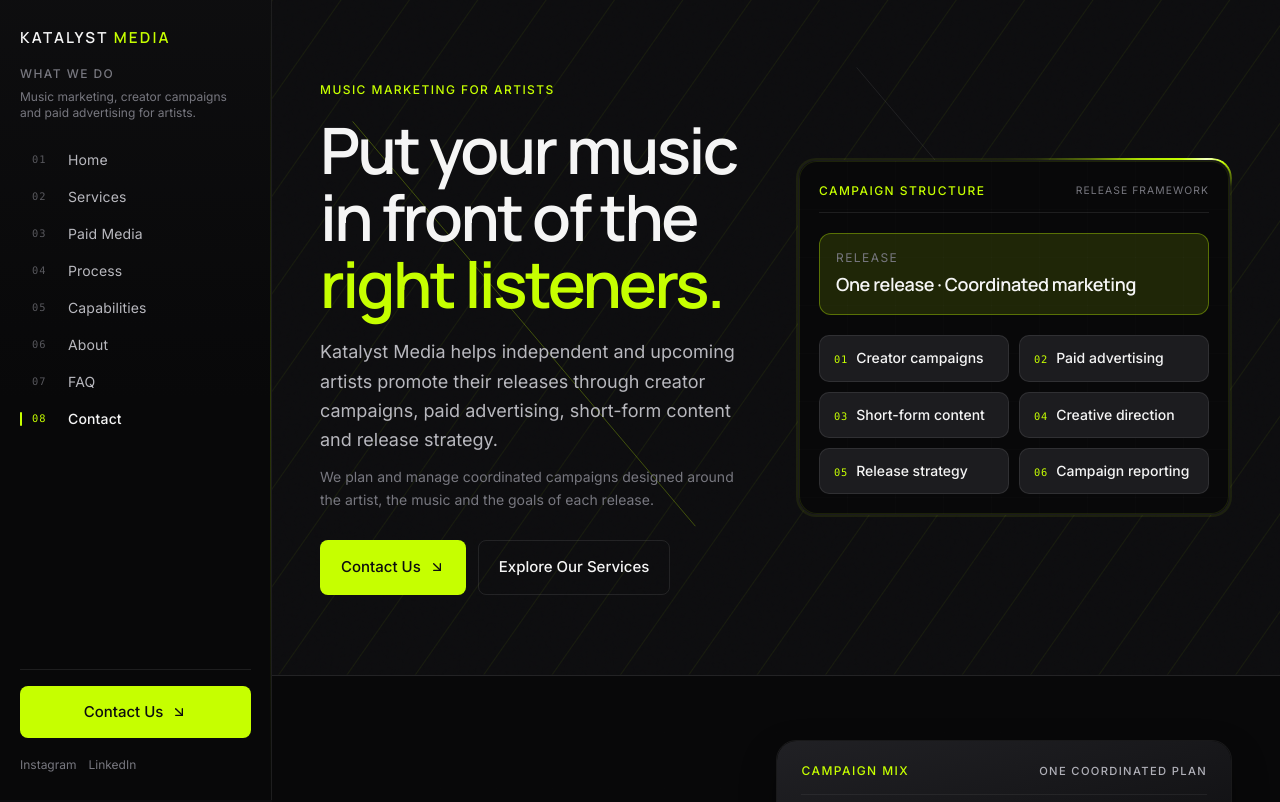
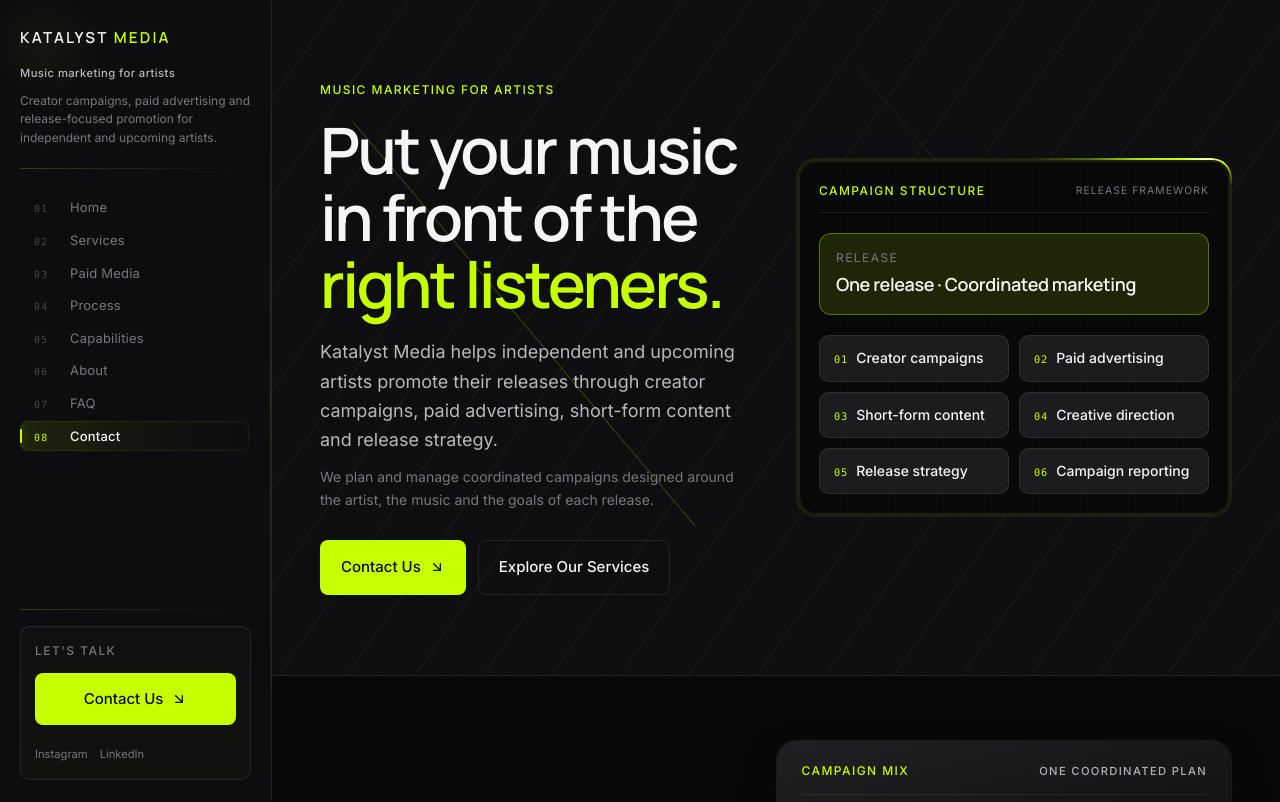
Before and after one commit to vromeofficial-hub/katalyst-media, a Next.js app: page / in a window 1280 px wide. Shown: the top 802 px of the page. Built offline with nearby package versions, Linux system fonts and the light colour scheme; no server answers.

Commit message:
Refine the desktop sidebar into three clearer brand, nav, and contact zones.

```diff
--- a/src/components/layout/Sidebar.tsx
+++ b/src/components/layout/Sidebar.tsx
@@ -8,6 +8,7 @@ import { company, getSocialLinks, hasPublicEmail } from "@/content/company";
 import { primaryCta, primaryNav } from "@/content/navigation";
 import { useActiveSection } from "@/hooks/useActiveSection";
 import { cn } from "@/lib/utils";
+import "./sidebar.css";
 
 export function Sidebar() {
   const pathname = usePathname();
@@ -15,31 +16,36 @@ export function Sidebar() {
   const isHome = pathname === "/";
   const socialLinks = getSocialLinks();
   const ctaHref = isHome ? `#${primaryCta.id}` : primaryCta.href;
+  const showContactDetails = hasPublicEmail() || socialLinks.length > 0;
 
   return (
-    <aside className="fixed inset-y-0 left-0 z-40 hidden w-[272px] flex-col border-r border-border-dark bg-deep-black lg:flex">
+    <aside className="sidebar fixed inset-y-0 left-0 z-40 hidden w-[272px] flex-col border-r border-border-dark lg:flex">
       <div
-        className="pointer-events-none absolute inset-0 bg-gradient-to-b from-elevated/20 via-transparent to-transparent"
-        aria-hidden="true"
-      />
-      <div
-        className="pointer-events-none absolute inset-y-0 right-0 w-px bg-gradient-to-b from-transparent via-acid-lime/20 to-transparent"
+        className="pointer-events-none absolute inset-y-0 right-0 w-px bg-gradient-to-b from-transparent via-acid-lime/18 to-transparent"
         aria-hidden="true"
       />
 
-      <div className="relative flex min-h-0 flex-1 flex-col px-5 py-6">
-        <div className="shrink-0">
-          <Wordmark className="text-[0.82rem]" />
-          <p className="mt-4 text-[0.75rem] leading-snug text-muted-grey">
-            <span className="label-caps mb-1.5 block text-muted-grey">
-              {company.focusLabel}
-            </span>
-            {company.positioning}
+      <div className="relative flex min-h-0 flex-1 flex-col px-5 pb-5 pt-6">
+        <div className="relative shrink-0 pb-5">
+          <div
+            className="sidebar__glow pointer-events-none absolute -left-3 -top-2 h-16 w-28 opacity-80"
+            aria-hidden="true"
+          />
+          <Wordmark className="relative text-[0.82rem]" />
+          <p className="relative mt-4 text-[0.7rem] font-medium leading-snug tracking-[0.04em] text-soft-grey">
+            {company.heroEyebrow}
           </p>
+          <p className="relative mt-2.5 max-w-[14.5rem] text-[0.75rem] leading-[1.55] text-muted-grey">
+            {company.sidebarDescription}
+          </p>
+          <div
+            className="sidebar__brand-divider mt-5 h-px w-full"
+            aria-hidden="true"
+          />
         </div>
 
         <nav
-          className="mt-5 flex min-h-0 flex-1 flex-col gap-px overflow-y-auto pr-0.5"
+          className="flex min-h-0 flex-1 flex-col justify-start gap-0.5 overflow-y-auto py-1 pr-0.5"
           aria-label="Primary"
         >
           {primaryNav.map((item) => {
@@ -51,34 +57,34 @@ export function Sidebar() {
                 item={item}
                 aria-current={active ? "true" : undefined}
                 className={cn(
-                  "group relative flex items-center gap-3 rounded-[8px] py-2 pl-3 pr-2 text-sm tracking-[0.01em] transition-colors duration-200",
+                  "sidebar__nav-link group relative flex items-baseline gap-3 rounded-[8px] py-[0.55rem] pl-3.5 pr-2.5 text-[0.8125rem] tracking-[0.015em] transition-[color,background-color,box-shadow] duration-200",
                   active
                     ? "text-off-white"
-                    : "text-soft-grey hover:bg-elevated/40 hover:text-off-white",
+                    : "text-muted-grey hover:bg-elevated/35 hover:text-soft-grey",
                 )}
               >
                 <span
                   className={cn(
-                    "absolute left-0 top-1/2 h-3.5 w-[2px] -translate-y-1/2 rounded-full transition-colors duration-200",
+                    "absolute left-0 top-1/2 h-3.5 w-[2px] -translate-y-1/2 rounded-full transition-[background-color,box-shadow,opacity] duration-200",
                     active
-                      ? "bg-acid-lime"
-                      : "bg-transparent group-hover:bg-muted-grey/50",
+                      ? "sidebar__nav-accent bg-acid-lime"
+                      : "bg-transparent opacity-0 group-hover:bg-muted-grey/60 group-hover:opacity-100",
                   )}
                   aria-hidden="true"
                 />
                 <span
                   className={cn(
-                    "w-6 shrink-0 font-mono text-[0.65rem] tracking-[0.1em] transition-colors duration-200",
+                    "w-6 shrink-0 font-mono text-[0.62rem] leading-none tracking-[0.12em] transition-colors duration-200",
                     active
-                      ? "text-acid-lime"
-                      : "text-muted-grey/70 group-hover:text-muted-grey",
+                      ? "font-medium text-acid-lime"
+                      : "text-muted-grey/55 group-hover:text-muted-grey/85",
                   )}
                 >
                   {item.number}
                 </span>
                 <span
                   className={cn(
-                    "transition-colors duration-200",
+                    "leading-none transition-[color,font-weight] duration-200",
                     active ? "font-medium text-off-white" : "font-normal",
                   )}
                 >
@@ -89,33 +95,43 @@ export function Sidebar() {
           })}
         </nav>
 
-        <div className="mt-3 shrink-0 space-y-3 border-t border-border-dark pt-4">
+        <div className="mt-auto shrink-0 pt-3">
+          <div
+            className="sidebar__cta-divider mb-4 h-px w-full"
+            aria-hidden="true"
+          />
+          <div className="sidebar__cta-zone rounded-[10px] border border-border-dark px-3.5 py-3.5">
+            <p className="label-caps text-[0.65rem] text-muted-grey">
+              Let&apos;s talk
+            </p>
             <PrimaryButton
               href={ctaHref}
-            className="w-full min-h-10 px-4 py-2.5 text-sm"
+              className="mt-3 w-full min-h-10 px-4 py-2.5 text-sm"
               showArrow
             >
               {primaryCta.label}
             </PrimaryButton>
 
+            {showContactDetails ? (
+              <div className="mt-3.5 space-y-2">
                 {hasPublicEmail() ? (
                   <a
                     href={`mailto:${company.email}`}
-              className="block break-all text-xs leading-relaxed text-muted-grey underline-offset-4 transition-colors hover:text-acid-lime hover:underline"
+                    className="block break-all text-[0.7rem] leading-relaxed text-muted-grey underline-offset-4 transition-colors hover:text-acid-lime hover:underline focus-visible:outline-offset-2"
                   >
                     {company.email}
                   </a>
                 ) : null}
 
                 {socialLinks.length > 0 ? (
-            <ul className="flex flex-wrap gap-x-3 gap-y-1.5">
+                  <ul className="flex flex-wrap gap-x-3 gap-y-1">
                     {socialLinks.map((link) => (
                       <li key={link.href}>
                         <a
                           href={link.href}
                           target="_blank"
                           rel="noopener noreferrer"
-                    className="text-xs text-muted-grey underline-offset-4 transition-colors hover:text-acid-lime hover:underline"
+                          className="text-[0.7rem] text-muted-grey underline-offset-4 transition-colors hover:text-acid-lime hover:underline focus-visible:outline-offset-2"
                         >
                           {link.label}
                         </a>
@@ -124,6 +140,13 @@ export function Sidebar() {
                   </ul>
                 ) : null}
               </div>
+            ) : (
+              <p className="mt-3 text-[0.7rem] leading-relaxed text-muted-grey/80">
+                Available for enquiries
+              </p>
+            )}
+          </div>
+        </div>
       </div>
     </aside>
   );
--- /dev/null
+++ b/src/components/layout/sidebar.css
@@ -0,0 +1,59 @@
+.sidebar {
+  background:
+    radial-gradient(
+      120% 42% at 18% -4%,
+      rgba(198, 255, 0, 0.055),
+      transparent 58%
+    ),
+    linear-gradient(180deg, #0c0c0e 0%, var(--color-deep-black) 42%, #070708 100%);
+}
+
+.sidebar__glow {
+  background: radial-gradient(
+    circle at 30% 40%,
+    rgba(198, 255, 0, 0.09),
+    transparent 68%
+  );
+  filter: blur(18px);
+}
+
+.sidebar__brand-divider,
+.sidebar__cta-divider {
+  background: linear-gradient(
+    90deg,
+    rgba(198, 255, 0, 0.22),
+    rgba(255, 255, 255, 0.08) 42%,
+    transparent
+  );
+}
+
+.sidebar__nav-link {
+  outline: none;
+}
+
+.sidebar__nav-link:focus-visible {
+  outline: 2px solid var(--color-acid-lime);
+  outline-offset: 2px;
+}
+
+.sidebar__nav-link[aria-current="true"] {
+  background: linear-gradient(
+    90deg,
+    rgba(198, 255, 0, 0.1),
+    rgba(198, 255, 0, 0.03) 55%,
+    transparent
+  );
+  box-shadow: inset 0 0 0 1px rgba(198, 255, 0, 0.08);
+}
+
+.sidebar__nav-accent {
+  box-shadow: 0 0 10px rgba(198, 255, 0, 0.35);
+}
+
+.sidebar__cta-zone {
+  background: linear-gradient(
+    180deg,
+    rgba(255, 255, 255, 0.015),
+    rgba(198, 255, 0, 0.025)
+  );
+}
--- a/src/content/company.ts
+++ b/src/content/company.ts
@@ -4,6 +4,8 @@ export const company = {
   tagline: "Put your music in front of the right listeners.",
   positioning: "Music marketing, creator campaigns and paid advertising for artists.",
   heroEyebrow: "Music marketing for artists",
+  sidebarDescription:
+    "Creator campaigns, paid advertising and release-focused promotion for independent and upcoming artists.",
   description:
     "Katalyst Media helps independent artists promote their music through creator campaigns, paid advertising, short-form content and release strategy.",
   focusLabel: "What we do",
```
Lines whose indentation alone changed are shown as unchanged.
